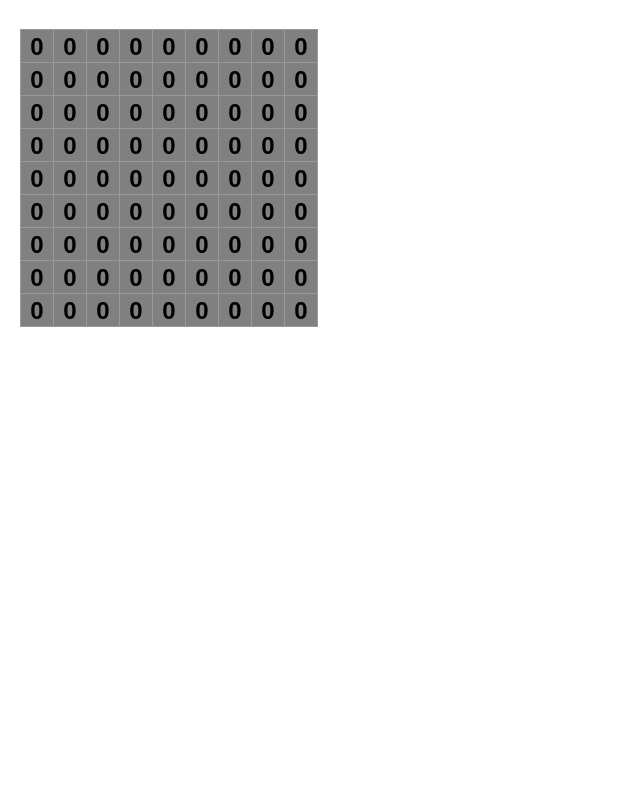
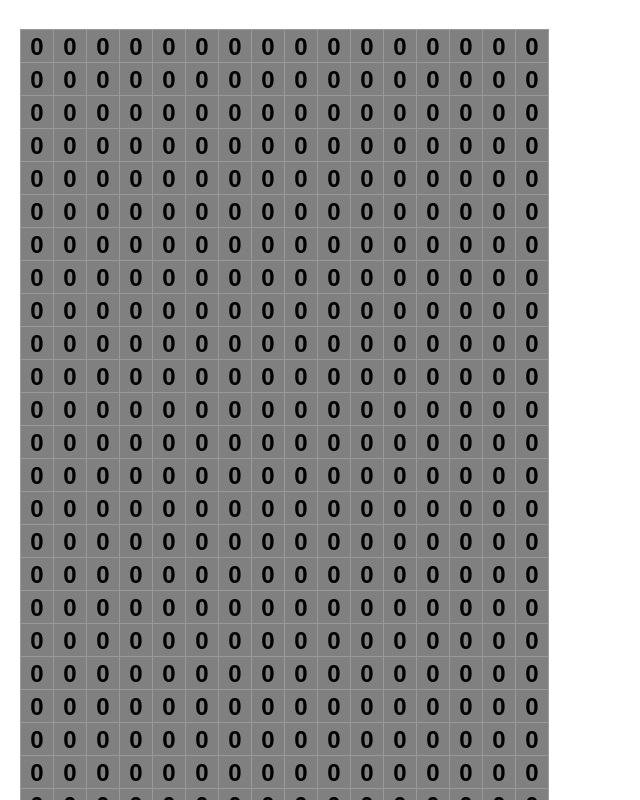
Before and after one commit to goro9/front-handson, a React (Create React App) app in the folder react-minesweeper/: page / in a window 1280 px wide. Shown: the top 800 px of the page, without its empty margins (0-640 px from the left). Built offline with nearby package versions, Linux system fonts and the light colour scheme.

Commit message:
impl flag system

```diff
--- a/react-minesweeper/src/app/board.tsx
+++ b/react-minesweeper/src/app/board.tsx
@@ -1,7 +1,7 @@
 import React from 'react';
 import '../index.css';
 import assert from 'assert';
-import { MineBoardElement, gameStatus } from './common'
+import { MineBoardElement, gameStatus, cellStatus } from './common'
 import { Cells, rand } from './utils';
 import { Cell } from './cell'
 
@@ -15,16 +15,16 @@ interface BoardStateIf {
 }
 
 export class Board extends React.Component<BoardPropsIf, BoardStateIf> {
-  static xMax: number = 9;
-  static yMax: number = 9;
-  static bombNum: number = 10;
+  static xMax: number = 30;
+  static yMax: number = 16;
+  static bombNum: number = 99;
   private isInitialized: boolean;
 
   constructor(props: BoardPropsIf) {
     super(props);
     const initialCell: MineBoardElement = {
       isBomb: false,
-      isOpen: false,
+      status: cellStatus.close,
       bombCount: 0,
     }
     this.state = {
@@ -48,8 +48,8 @@ export class Board extends React.Component<BoardPropsIf, BoardStateIf> {
     let i = 0;
     while (i < Board.bombNum) {
       const pos = rand(Board.xMax * Board.yMax - 1);
-      const x = Math.floor(pos / Board.xMax);
-      const y = pos % Board.xMax;
+      const x = Math.floor(pos / Board.yMax);
+      const y = pos % Board.yMax;
       if (!cells.board[x][y].isBomb && !isFirstCells.board[x][y]) {
         cells.board[x][y] = Object.assign({}, cells.board[x][y], {isBomb: true});
         i++;
@@ -74,9 +74,34 @@ export class Board extends React.Component<BoardPropsIf, BoardStateIf> {
     })
   }
 
-  handleRightClick(e: React.MouseEvent<HTMLButtonElement>) {
+  handleRightClick(x: number, y: number, e: React.MouseEvent<HTMLButtonElement>) {
     e.preventDefault();
-    console.log("right click!!");
+
+    const cells = this.state.cells;
+    let status = this.state.status;
+
+    if (status === gameStatus.win || status === gameStatus.loss) {
+      return;
+    }
+
+    switch (cells.board[x][y].status) {
+      case cellStatus.close:
+        cells.board[x][y] = Object.assign({}, cells.board[x][y], {status: cellStatus.flag});
+        break;
+      case cellStatus.open:
+        break;
+      case cellStatus.flag:
+        cells.board[x][y] = Object.assign({}, cells.board[x][y], {status: cellStatus.close});
+        break;
+      default:
+        assert(false);
+    }
+
+    // TODO: count flag
+
+    this.setState({
+      cells: cells,
+    });
   }
 
   handleClick(x: number, y: number) {
@@ -87,6 +112,10 @@ export class Board extends React.Component<BoardPropsIf, BoardStateIf> {
       return;
     }
 
+    if (cells.board[x][y].status === cellStatus.flag) {
+      return;
+    }
+
     if (!this.isInitialized) {
       this.initBombs(cells, x, y);
       this.initNums(cells);
@@ -94,11 +123,11 @@ export class Board extends React.Component<BoardPropsIf, BoardStateIf> {
       status = gameStatus.inGame;
     }
 
-    cells.board[x][y] = Object.assign({}, cells.board[x][y], {isOpen: true});
+    cells.board[x][y] = Object.assign({}, cells.board[x][y], {status: cellStatus.open});
     if (cells.board[x][y].bombCount === 0 && !cells.board[x][y].isBomb) {
       // open around cell
       cells.forAround(x, y, (cbx, cby) => {
-        if (!cells.board[cbx][cby].isOpen) {
+        if (cells.board[cbx][cby].status === cellStatus.close) {
           this.handleClick(cbx, cby)
         }
       });
@@ -110,7 +139,7 @@ export class Board extends React.Component<BoardPropsIf, BoardStateIf> {
 
     let openCount = 0
     cells.forAll((elm) => {
-      if (elm.isOpen) {
+      if (elm.status === cellStatus.open) {
         openCount++;
       }
     });
@@ -132,7 +161,7 @@ export class Board extends React.Component<BoardPropsIf, BoardStateIf> {
         key={key}
         cell={this.state.cells.board[x][y]}
         onClick={() => this.handleClick(x, y)}
-        onRightClick={(e) => this.handleRightClick(e)}
+        onRightClick={(e) => this.handleRightClick(x, y, e)}
       />
     );
   }
--- a/react-minesweeper/src/app/cell.tsx
+++ b/react-minesweeper/src/app/cell.tsx
@@ -1,6 +1,7 @@
 import React from 'react';
 import '../index.css';
-import { MineBoardElement } from './common'
+import { MineBoardElement, cellStatus } from './common'
+import assert from 'assert';
 
 interface CellPropsIf {
   cell: MineBoardElement;
@@ -11,7 +12,21 @@ interface CellPropsIf {
 export function Cell(props: CellPropsIf) {
   // const cellStr = props.cell.isOpen ? ((props.cell.isBomb) ? 'B' : String(props.cell.bombCount)) : "";
   const cellStr = (props.cell.isBomb) ? 'B' : String(props.cell.bombCount);
-  const color = props.cell.isOpen ? 'white' : 'gray';
+  // const color = (props.cell.status === cellStatus.open) ? 'white' : ((props.cell.status === cellStatus.flag) ? 'green' : 'gray');
+  let color = 'gray';
+  switch (props.cell.status) {
+    case cellStatus.close:
+      color = 'gray';
+      break;
+    case cellStatus.open:
+      color = 'white';
+      break;
+    case cellStatus.flag:
+      color = 'green';
+      break;
+    default:
+      assert(false);
+  }
 
   return (
     <button className="square" onClick={props.onClick} onContextMenu={props.onRightClick} style={{ backgroundColor: color }}>
--- a/react-minesweeper/src/app/common.tsx
+++ b/react-minesweeper/src/app/common.tsx
@@ -1,7 +1,7 @@
 
 export type MineBoardElement = {
   isBomb: boolean;
-  isOpen: boolean;
+  status: cellStatus;
   bombCount: number;
 }
 
@@ -11,3 +11,9 @@ export enum gameStatus {
   win,
   loss,
 }
+
+export enum cellStatus {
+  close,
+  open,
+  flag,
+}
```
